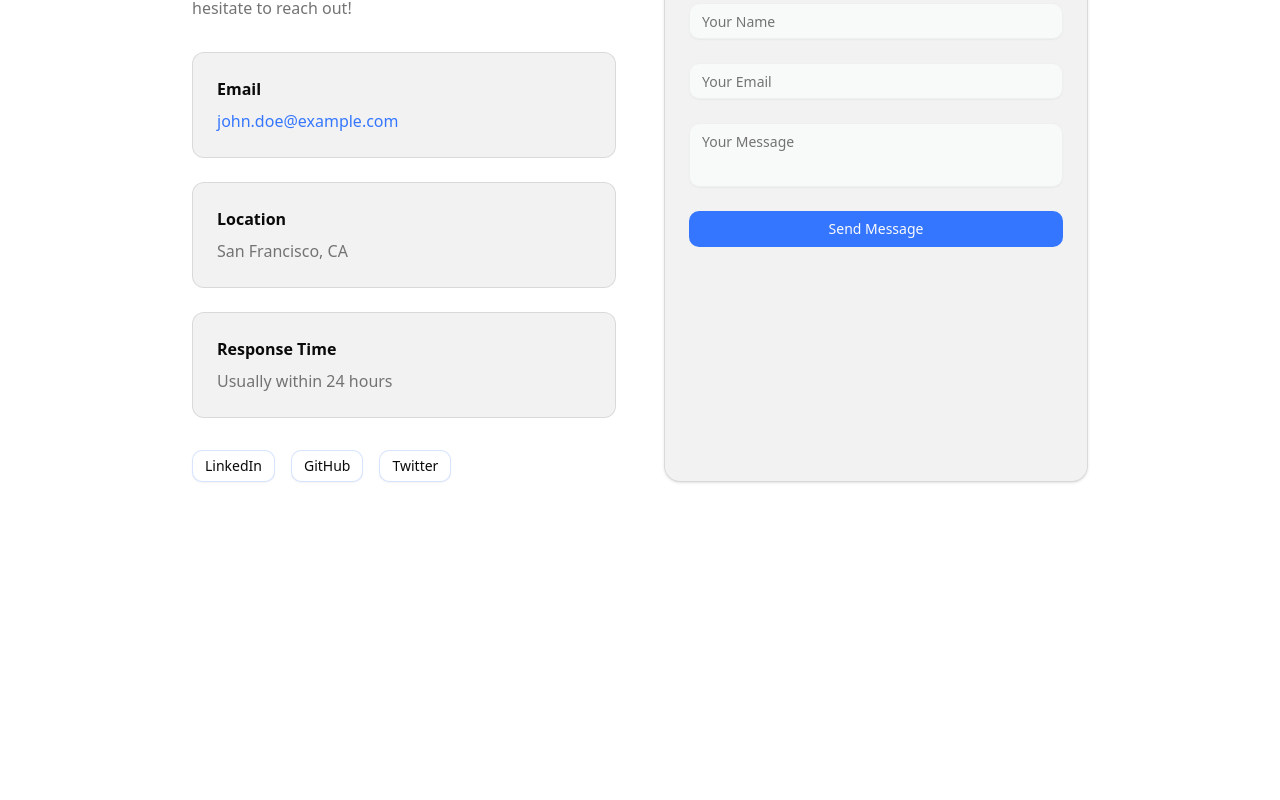
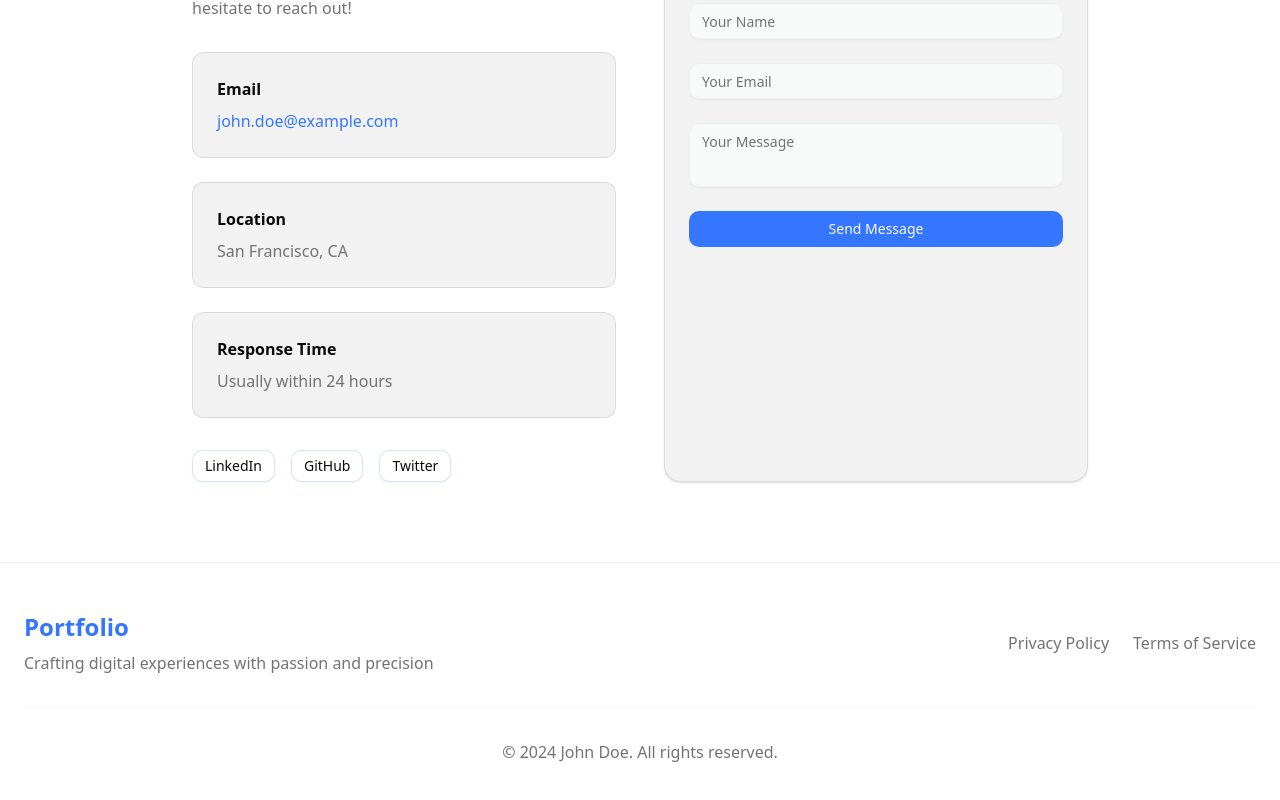
Before and after one commit to himanshuramteke/Portfolio, a Next.js app: page / in a window 1280 px wide. Shown: the part 4466-5266 px from the top of the page. Before the commit the page ends 5028 px from the top, so only its background shows below. Built offline with nearby package versions, Linux system fonts and the light colour scheme.

Commit message:
Added Footer

```diff
--- a/src/app/page.tsx
+++ b/src/app/page.tsx
@@ -1,5 +1,6 @@
 import { About } from "@/components/About";
 import { Contact } from "@/components/Contact";
+import { Footer } from "@/components/Footer";
 import { Hero } from "@/components/Hero";
 import { Navbar } from "@/components/Navbar";
 import { Projects } from "@/components/Projects";
@@ -7,13 +8,14 @@ import { Skills } from "@/components/Skills";
 
 export default function Home() {
   return (
-    <div>
+    <div className="min-h-screen">
       <Navbar />
       <Hero />
       <About />
       <Projects />
       <Skills />
       <Contact />
+      <Footer />
     </div>
   );
 }
--- /dev/null
+++ b/src/components/Footer.tsx
@@ -0,0 +1,37 @@
+export const Footer = () => {
+  return (
+    <footer className="py-12 border-t border-border/50">
+      <div className="container mx-auto px-6">
+        <div className="flex flex-col md:flex-row justify-between items-center">
+          <div className="mb-4 md:mb-0">
+            <h3 className="text-2xl font-bold text-primary mb-2">Portfolio</h3>
+            <p className="text-muted-foreground">
+              Crafting digital experiences with passion and precision
+            </p>
+          </div>
+
+          <div className="flex space-x-6">
+            <a
+              href="#"
+              className="text-muted-foreground hover:text-primary transition-colors"
+            >
+              Privacy Policy
+            </a>
+            <a
+              href="#"
+              className="text-muted-foreground hover:text-primary transition-colors"
+            >
+              Terms of Service
+            </a>
+          </div>
+        </div>
+
+        <div className="mt-8 pt-8 border-t border-border/30 text-center">
+          <p className="text-muted-foreground">
+            © 2024 John Doe. All rights reserved.
+          </p>
+        </div>
+      </div>
+    </footer>
+  );
+};
```
